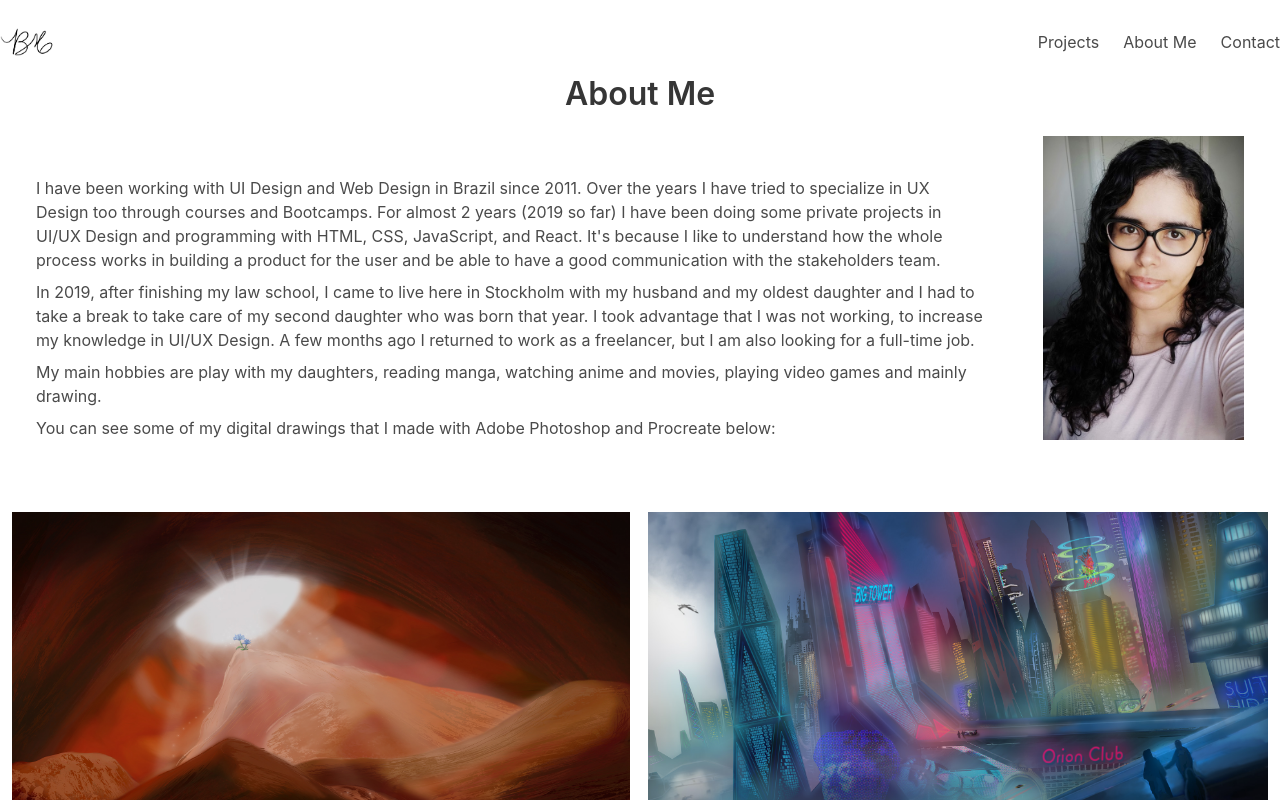
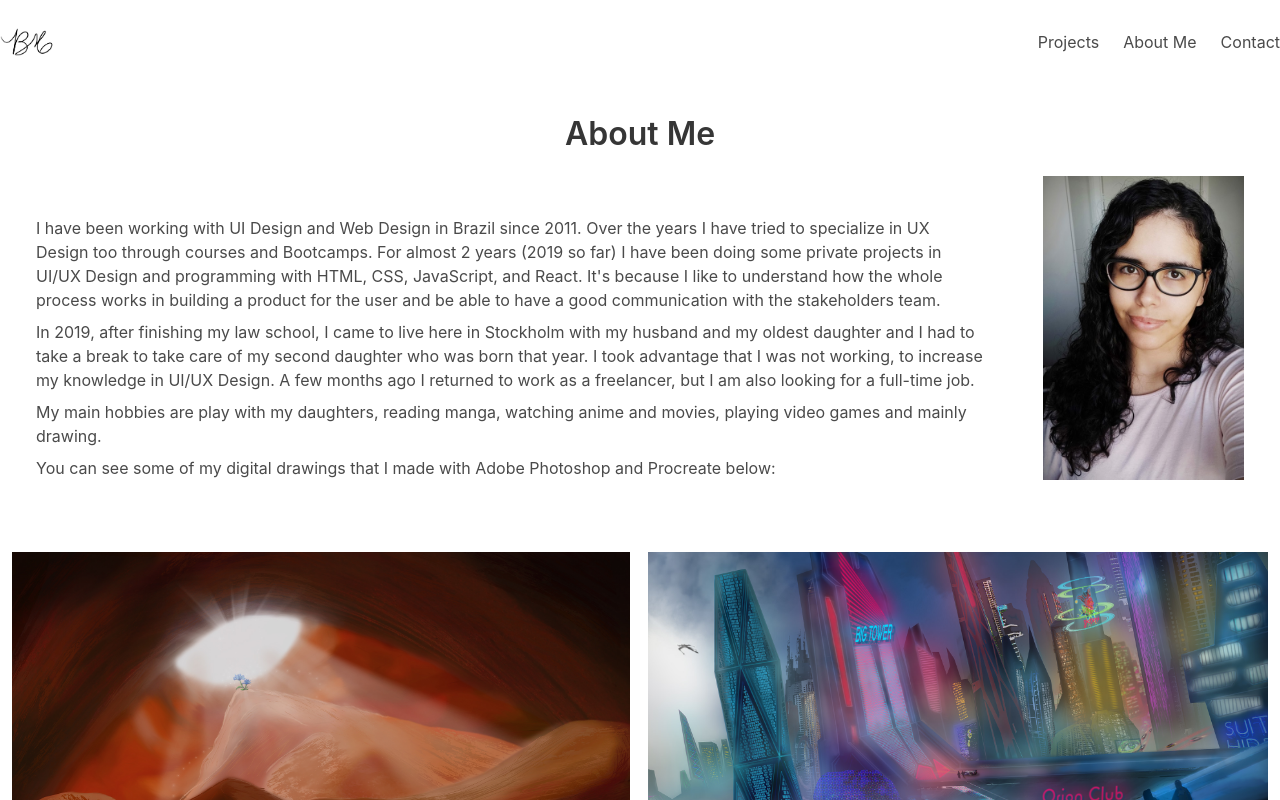
Before and after one commit to billiemoreira/mywebsite, a React (Create React App) app: page /about in a window 1280 px wide. Shown: the top 800 px of the page. Built offline with nearby package versions, Linux system fonts and the light colour scheme.

Commit message:
more style fixes

```diff
--- a/src/components/UI/Intro.tsx
+++ b/src/components/UI/Intro.tsx
@@ -4,7 +4,7 @@ export default function Intro() {
   return (
     <div className="columns is-centered">
       <div className="column">
-        <h2 className="subtitle" style={{ textAlign: 'center', margin: '80px 0 62px 0', padding: '0 250px' }}>
+        <h2 className="subtitle" style={{ textAlign: 'center', margin: '6vh 0px 5vh', padding: '0px 10vw' }}>
           I’m Biliane Moreira, UI/UX Designer based in Stockholm. I love
           creating design focused on the user experience, and intuitive
           interfaces, making products that users love.
--- a/src/screens/About/index.tsx
+++ b/src/screens/About/index.tsx
@@ -5,7 +5,7 @@ import Hero from './components/Hero'
 export default function About() {
   return (
     <>
-      <div className="title is-flex is-justify-content-center mt-2">About Me</div>
+      <div className="title is-flex is-justify-content-center" style={{marginTop: '6vh'}} >About Me</div>
       <Hero />
       <Drawings />
     </>
--- a/src/screens/Main/Projects/UI/ProjectText.tsx
+++ b/src/screens/Main/Projects/UI/ProjectText.tsx
@@ -33,7 +33,6 @@ export default function ProjectText({ title, description, children }: Props) {
             fontWeight: 'bold',
             marginTop: '16px',
             wordWrap: 'break-word',
-            width: '70%',
             alignSelf: 'center',
             textAlign: 'center',
           }}
```
